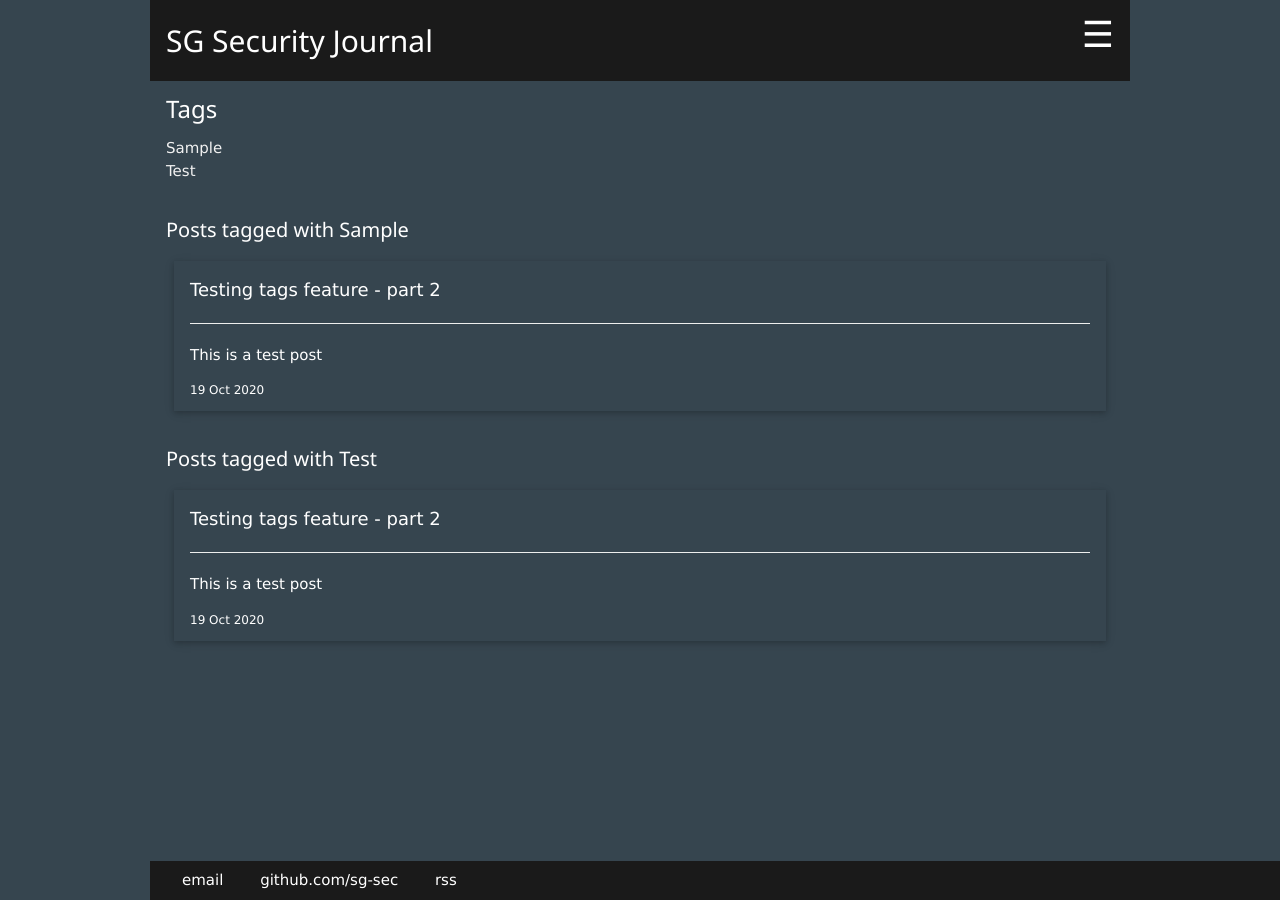
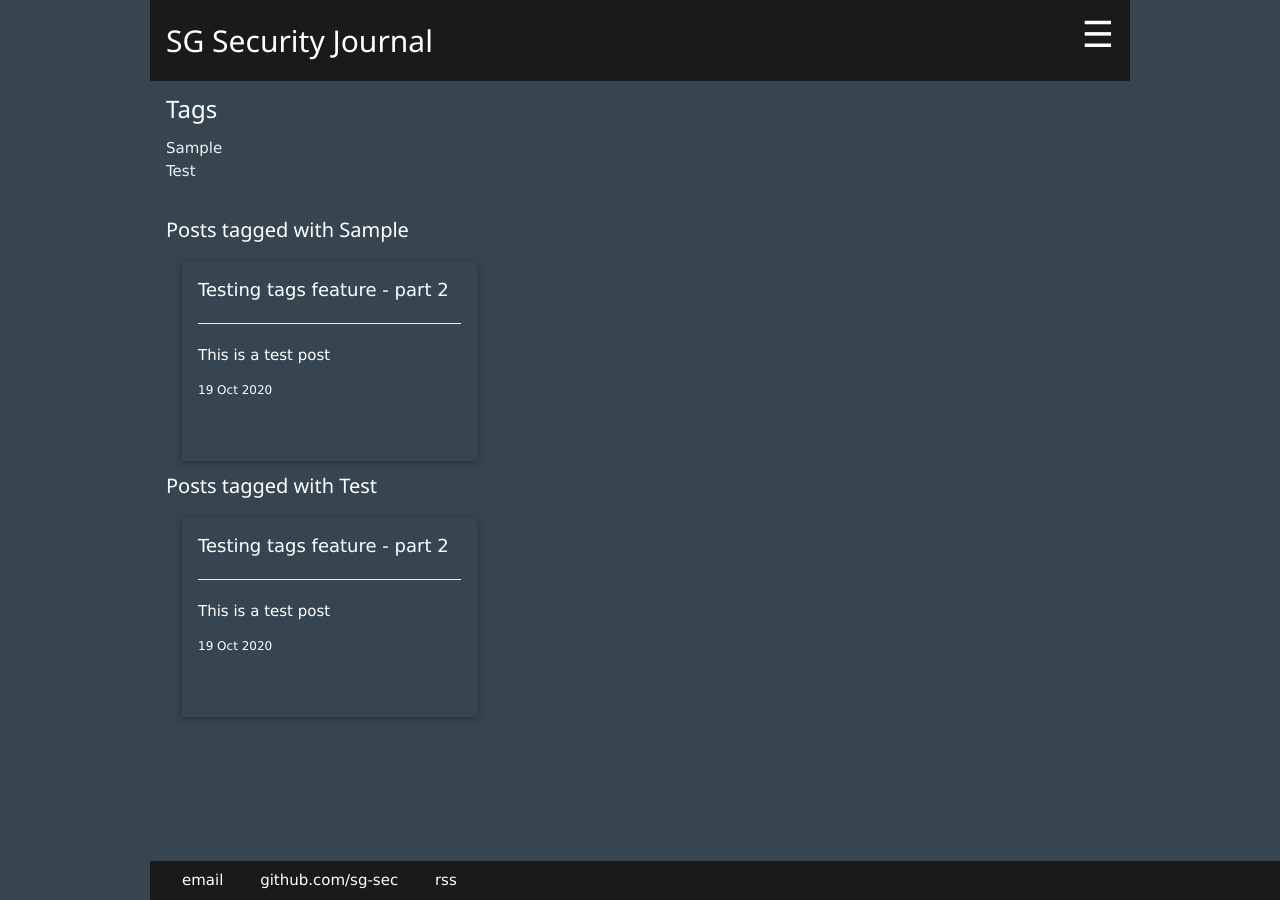
Before and after one commit to sg-sec/sg-sec.github.io, a Jekyll site: the page built from blog/tags.html, in a window 1280 px wide. Built offline with Jekyll 4.4.1, drawn with Linux system fonts in a browser that asks for light colours.

Commit message:
Update postlistitem.html

```diff
--- a/_includes/postlistitem.html
+++ b/_includes/postlistitem.html
@@ -1,4 +1,5 @@
-<div class="w3-card">
+<div class="w3-third">
+	<div class="w3-card" style="min-height:200px">
             {% if post.image And post.image != "" And post.image != nil %}
                 <img class="w3-mobile" src="{{ site.baseurl }}/assets/images/{{ post.image }}">
             {% else %}
@@ -12,3 +13,4 @@
 	        <p class="w3-small">{{ post.date | date_to_string }}</p>
             </div>
         </div>
+</div>
```
